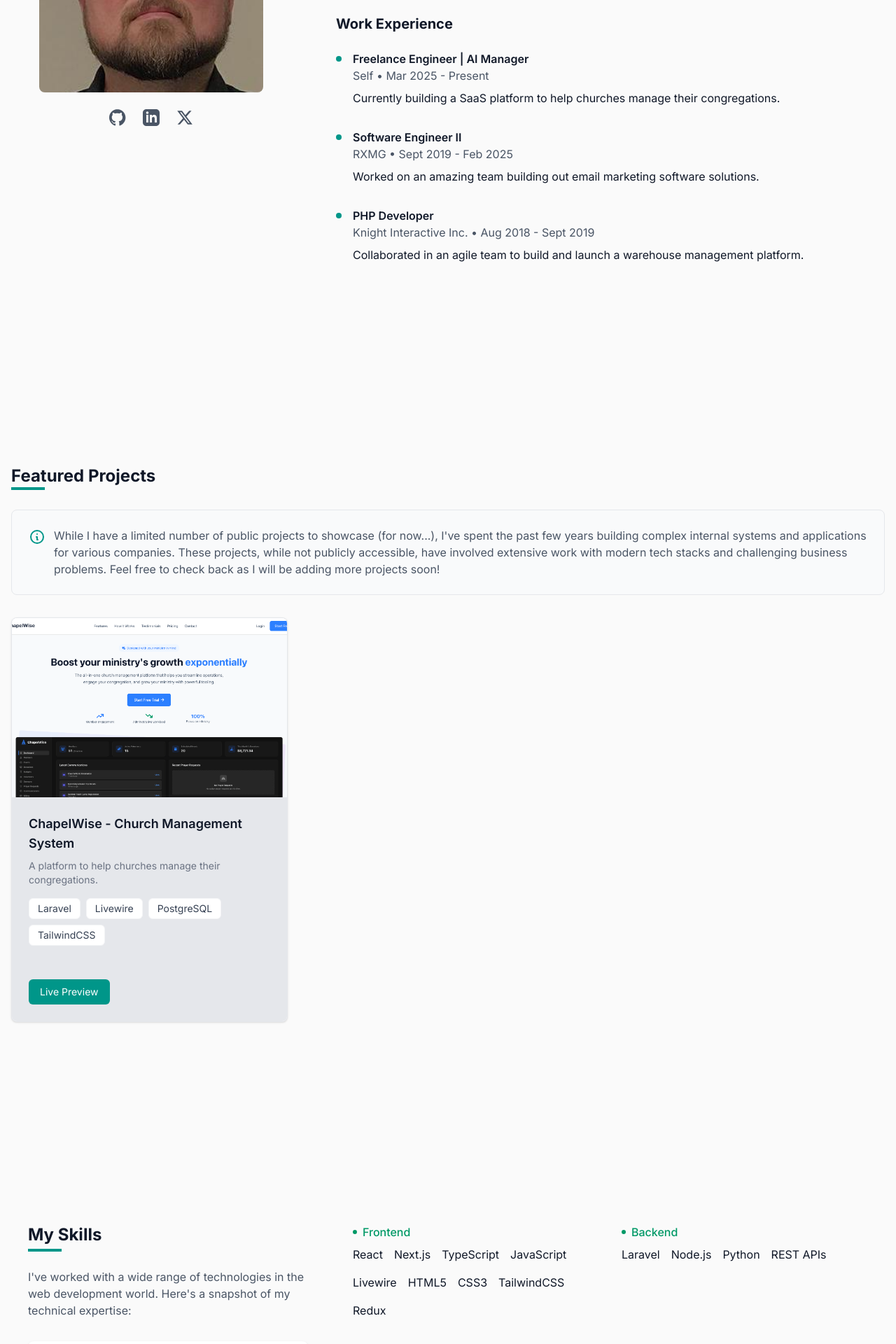
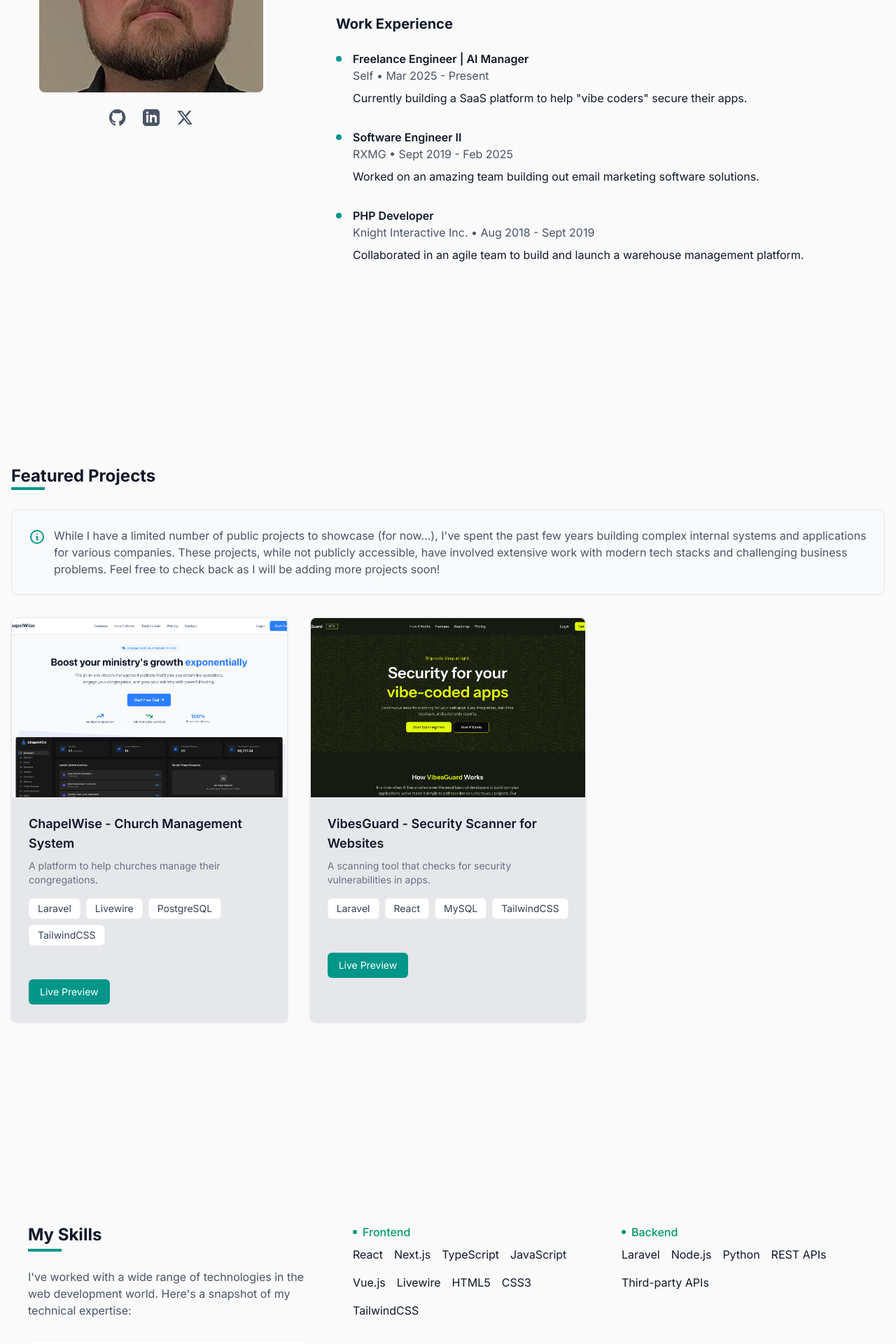
Before and after one commit to danielkleach/portfolio, a Next.js app: page / in a window 1280 px wide. Shown: the part 1180-3100 px from the top of the page at 70% size. Built offline with nearby package versions, Linux system fonts and the light colour scheme.

Commit message:
Making some updates and adding new project

```diff
--- a/next.config.ts
+++ b/next.config.ts
@@ -1,4 +1,6 @@
 import type { NextConfig } from "next";
+
+const isDev = process.env.NODE_ENV === 'development';
 
 const securityHeaders = [
   {
@@ -27,7 +29,9 @@ const securityHeaders = [
   },
   {
     key: "Content-Security-Policy",
-    value: "default-src 'self'; img-src 'self' https://vibesguard.com; script-src 'self' 'unsafe-inline'; style-src 'self' 'unsafe-inline'; object-src 'none'",
+    value: isDev
+      ? "default-src 'self'; img-src 'self' https://vibesguard.com; script-src 'self' 'unsafe-inline' 'unsafe-eval' https://va.vercel-scripts.com; style-src 'self' 'unsafe-inline'; object-src 'none'"
+      : "default-src 'self'; img-src 'self' https://vibesguard.com; script-src 'self' 'unsafe-inline' https://va.vercel-scripts.com; style-src 'self' 'unsafe-inline'; object-src 'none'",
   },
   {
     key: "Cross-Origin-Opener-Policy",
--- a/src/components/About.tsx
+++ b/src/components/About.tsx
@@ -106,7 +106,7 @@ export default function About() {
                 <div className="relative pl-6 before:absolute before:left-0 before:top-2 before:w-2 before:h-2 before:bg-teal-600 before:rounded-full">
                   <h4 className="font-semibold">Freelance Engineer | AI Manager</h4>
                   <p className="text-gray-600 text-sm md:text-base">Self • Mar 2025 - Present</p>
-                  <p className="mt-2 text-sm md:text-base">Currently building a SaaS platform to help churches manage their congregations.</p>
+                  <p className="mt-2 text-sm md:text-base">Currently building a SaaS platform to help &quot;vibe coders&quot; secure their apps.</p>
                 </div>
                 <div className="relative pl-6 before:absolute before:left-0 before:top-2 before:w-2 before:h-2 before:bg-teal-600 before:rounded-full">
                   <h4 className="font-semibold">Software Engineer II</h4>
--- a/src/components/Footer.tsx
+++ b/src/components/Footer.tsx
@@ -6,9 +6,8 @@ import Image from 'next/image'
 export default function Footer() {
   return (
     <footer className="bg-gray-50 py-6">
-      <div className="container relative flex justify-between items-center text-sm text-gray-600">
+      <div className="container flex flex-col items-center gap-y-2 text-sm text-gray-600 md:flex-row md:justify-between md:items-center md:gap-y-0">
         <p>© 2025. All rights reserved.</p>
-        <div className="absolute left-1/2 top-1/2 -translate-x-1/2 -translate-y-1/2">
         <a
           href="https://vibesguard.com/site/4dc47b2b-cac4-4d87-8cb5-18780503f996/status"
           target="_blank"
@@ -24,7 +23,6 @@ export default function Footer() {
             unoptimized
           />
         </a>
-        </div>
         <div className="flex gap-6">
           <Link
             href="https://github.com/danielkleach"
--- a/src/components/Projects.tsx
+++ b/src/components/Projects.tsx
@@ -11,6 +11,14 @@ const projects = [
     image: '/images/projects/chapelwise.jpg',
     tech: ['Laravel', 'Livewire', 'PostgreSQL', 'TailwindCSS'],
     liveUrl: 'https://chapelwise.com',
+    codeUrl: '#'
+  },
+  {
+    title: 'VibesGuard - Security Scanner for Websites',
+    description: 'A scanning tool that checks for security vulnerabilities in apps.',
+    image: '/images/projects/vibesguard.jpg',
+    tech: ['Laravel', 'React', 'MySQL', 'TailwindCSS'],
+    liveUrl: 'https://vibesguard.com',
     codeUrl: '#'
   }
 ]
--- a/src/components/Skills.tsx
+++ b/src/components/Skills.tsx
@@ -5,11 +5,11 @@ import { motion } from 'framer-motion'
 const skillSections = [
   {
     title: 'Frontend',
-    skills: ['React', 'Next.js', 'TypeScript', 'JavaScript', 'Livewire', 'HTML5', 'CSS3', 'TailwindCSS', 'Redux']
+    skills: ['React', 'Next.js', 'TypeScript', 'JavaScript', 'Vue.js', 'Livewire', 'HTML5', 'CSS3', 'TailwindCSS']
   },
   {
     title: 'Backend',
-    skills: ['Laravel','Node.js', 'Python', 'REST APIs']
+    skills: ['Laravel','Node.js', 'Python', 'REST APIs', 'Third-party APIs']
   },
   {
     title: 'Database',
@@ -17,7 +17,7 @@ const skillSections = [
   },
   {
     title: 'DevOps & Tools',
-    skills: ['Git', 'Docker', 'AWS', 'CI/CD', 'Jest', 'Webpack']
+    skills: ['Git', 'Docker', 'CI/CD', 'Jest', 'Webpack']
   }
 ]
 
```
Also changed, not shown: public/images/projects/vibesguard.jpg (added). Lines whose indentation alone changed are shown as unchanged.
